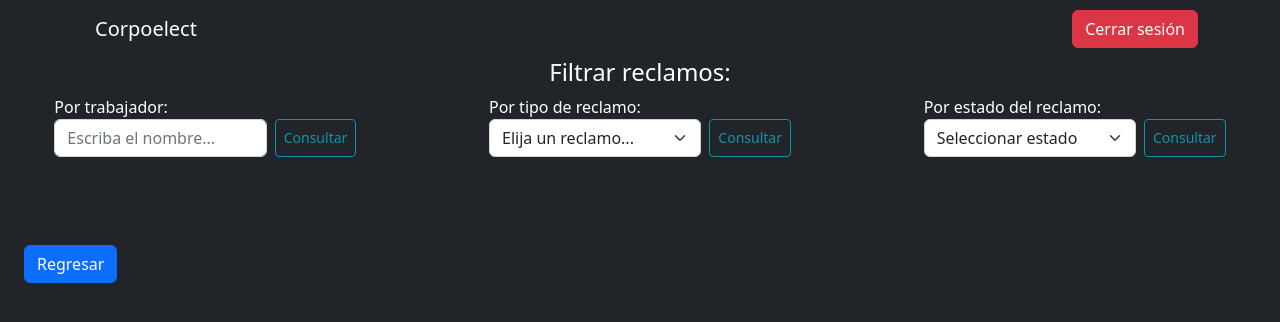
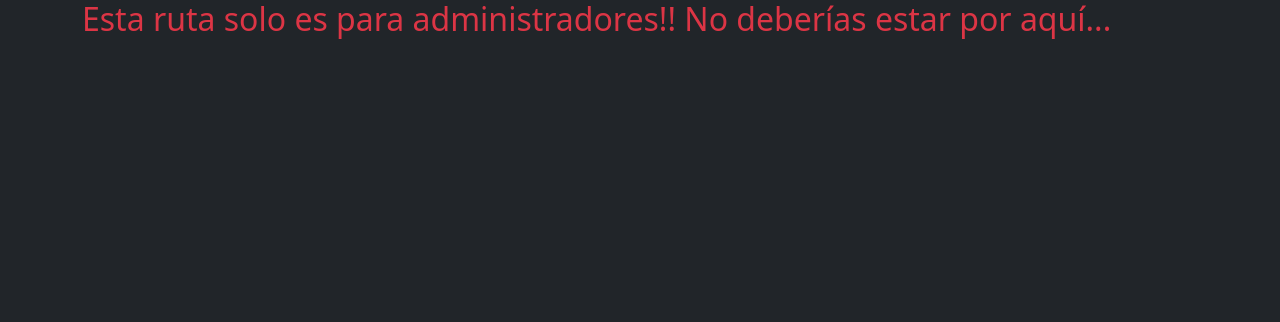
Before and after one commit to LeonardoMontilla74/corpoelect, a React (Create React App) app in the folder frontend/: page /admin/notifications in a window 1280 px wide. Shown: the top 322 px of the page. Built offline with nearby package versions, Linux system fonts and the light colour scheme.

Commit message:
fix types del backend

```diff
--- a/frontend/src/components/Notifications/NotificationsDashboard.tsx
+++ b/frontend/src/components/Notifications/NotificationsDashboard.tsx
@@ -1,11 +1,20 @@
 import { useNavigate } from 'react-router-dom';
+import { useContext } from 'react';
 import NavBar from '../NavBar';
 import FormConsultNotif from './FormCosultNotif';
 import NotificationsList from './NotificationsList';
+import UserContext from '../../context/Users/UserContext';
+import PageNotFound from '../../pages/PageNotFound';
 
 function NotificationsDashboard() {
   const navigate = useNavigate();
+  const { userState } = useContext(UserContext);
+  const { rol } = userState.user;
   return (
+    <main>
+      {
+        rol === 'admin'
+          ? (
             <>
               <NavBar />
               <FormConsultNotif />
@@ -18,6 +27,10 @@ function NotificationsDashboard() {
                 Regresar
               </button>
             </>
+          )
+          : <PageNotFound />
+      }
+    </main>
   );
 }
 
--- a/frontend/src/context/Notifications/NotifStoreProvider.tsx
+++ b/frontend/src/context/Notifications/NotifStoreProvider.tsx
@@ -1,7 +1,6 @@
 import axios from 'axios';
 import { useState } from 'react';
-import { ChildrenProps } from '../../types';
-import { NotificationModel } from '../../../../backend/src/types';
+import { ChildrenProps, NotificationModel } from '../../types';
 import NotificationContext, { NOTIFICATION_STATE } from './NotificationContext';
 
 function NotifStoreProvider({ children }: ChildrenProps) {
--- a/frontend/src/context/Users/StoreProvider.tsx
+++ b/frontend/src/context/Users/StoreProvider.tsx
@@ -2,8 +2,7 @@ import axios from 'axios';
 import { useState } from 'react';
 import { useNavigate } from 'react-router-dom';
 import UserContext, { INITIAL_STATE } from './UserContext';
-import { ChildrenProps } from '../../types';
-import { User, MsgError } from '../../../../backend/src/types';
+import { ChildrenProps, User, MsgError } from '../../types';
 
 function StoreProvider({ children }: ChildrenProps) {
   const navigate = useNavigate();
--- a/frontend/src/pages/PageNotFound.tsx
+++ b/frontend/src/pages/PageNotFound.tsx
@@ -2,6 +2,8 @@ function PageNotFound() {
   return (
     <div className="container m-10">
       <h2 className="text-danger">
+        Esta ruta solo es para administradores!!
+        {' '}
         No deberías estar por aquí...
       </h2>
     </div>
```
Lines whose indentation alone changed are shown as unchanged.
